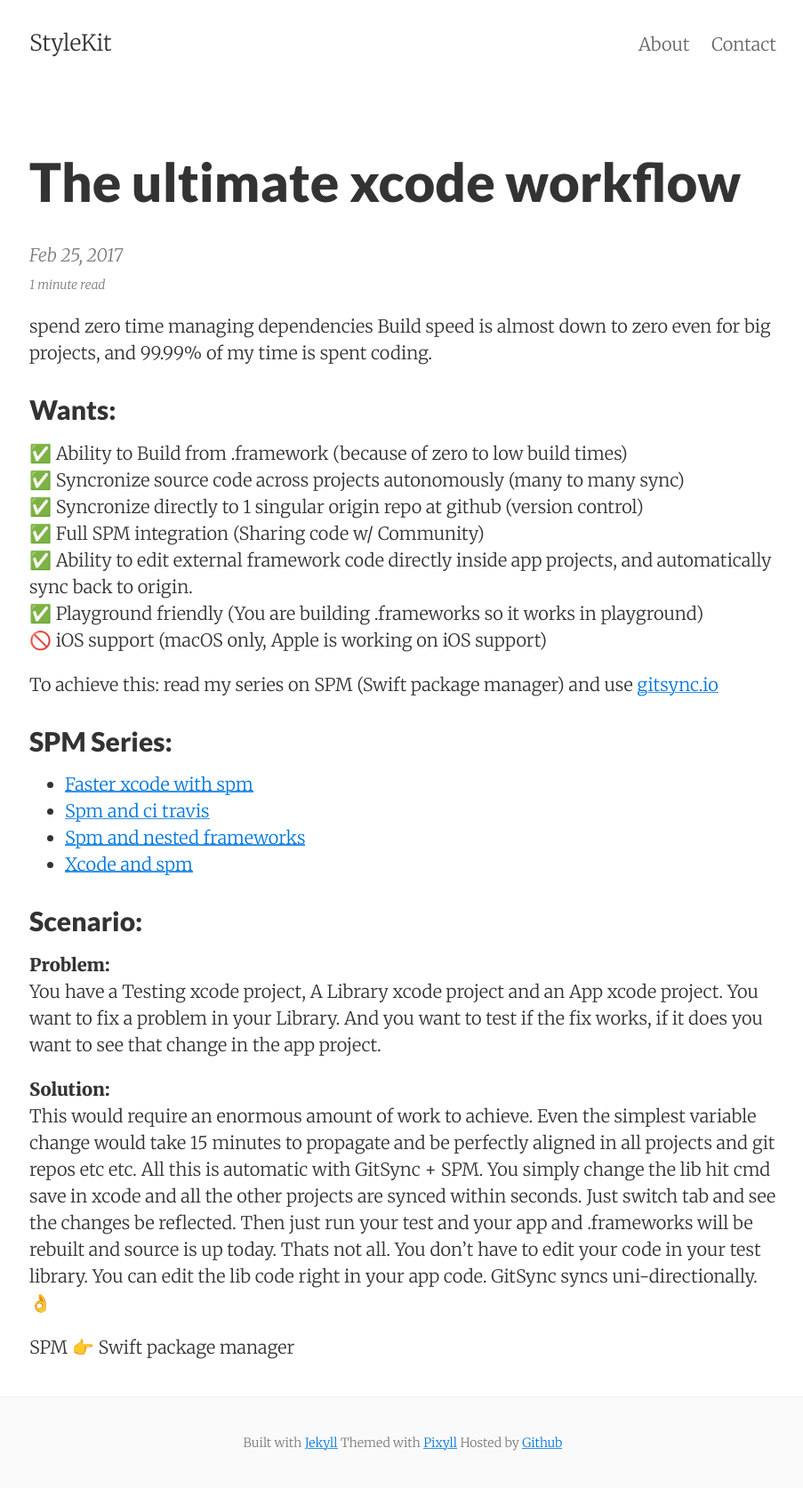
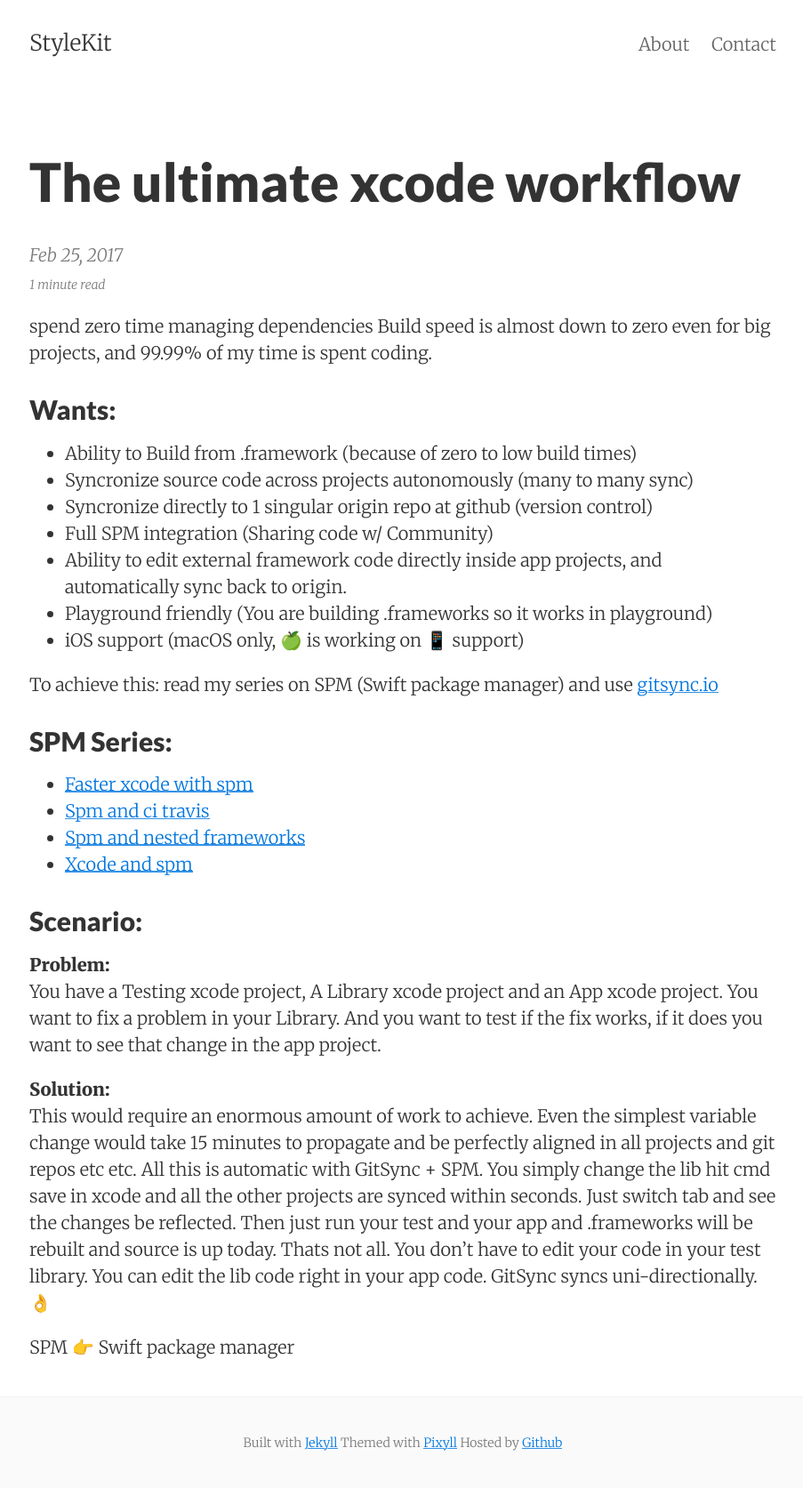
Before and after one commit to stylekit/stylekit.github.io, a Jekyll site: the page built from _posts/2017-02-25-The-ultimate-XCode-workflow.md, in a window 1280 px wide. Shown: the whole page at 89% size, without its empty margins (187-1090 px from the left). Built offline with Jekyll 4.4.1, drawn with Linux system fonts in a browser that asks for light colours; nearby versions of some CDN libraries; comment, search, counter and statistics services are not loaded.

Commit message:
Files modified: 1


Modified 1 file:
_posts/2017-02-25-The-ultimate-XCode-workflow.md

```diff
--- a/_posts/2017-02-25-The-ultimate-XCode-workflow.md
+++ b/_posts/2017-02-25-The-ultimate-XCode-workflow.md
@@ -3,13 +3,13 @@ spend zero time managing dependencies <!--more-->Build speed is almost down to z
 
 ## Wants:
 
-✅ Ability to Build from .framework (because of zero to low build times)
-✅ Syncronize source code across projects autonomously (many to many sync)
-✅ Syncronize directly to 1 singular origin repo at github (version control)
-✅ Full SPM integration (Sharing code w/ Community)
-✅ Ability to edit external framework code directly inside app projects, and automatically sync back to origin.
-✅ Playground friendly (You are building .frameworks so it works in playground)
-🚫 iOS support  (macOS only, Apple is working on iOS support)
+- Ability to Build from .framework (because of zero to low build times)
+- Syncronize source code across projects autonomously (many to many sync)
+- Syncronize directly to 1 singular origin repo at github (version control)
+- Full SPM integration (Sharing code w/ Community)
+- Ability to edit external framework code directly inside app projects, and automatically sync back to origin.
+- Playground friendly (You are building .frameworks so it works in playground)
+- iOS support (macOS only, 🍏 is working on 📱 support)
 
 To achieve this: read my series on SPM (Swift package manager) and use [gitsync.io](http://www.gitsync.io)
 
```
